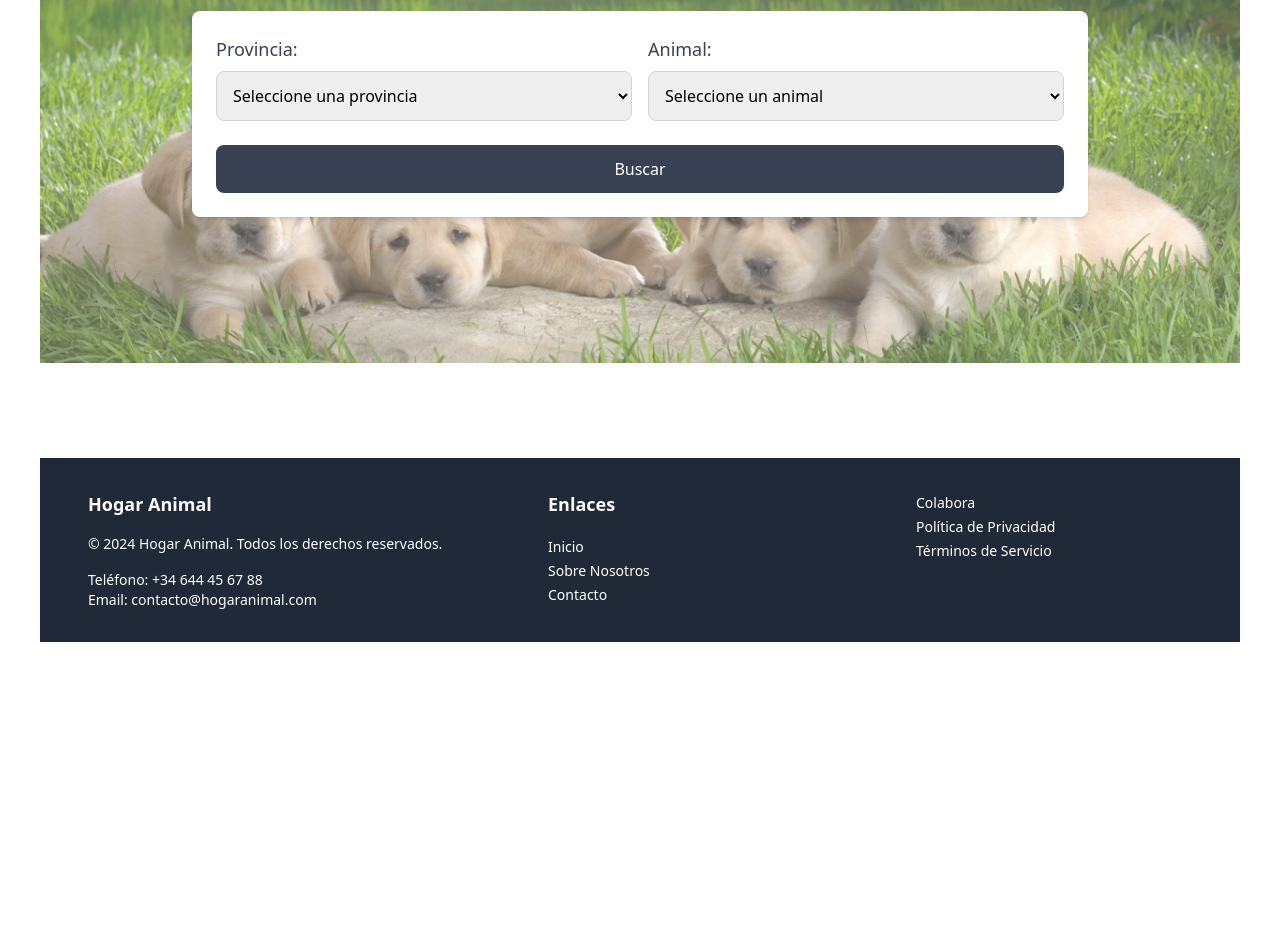
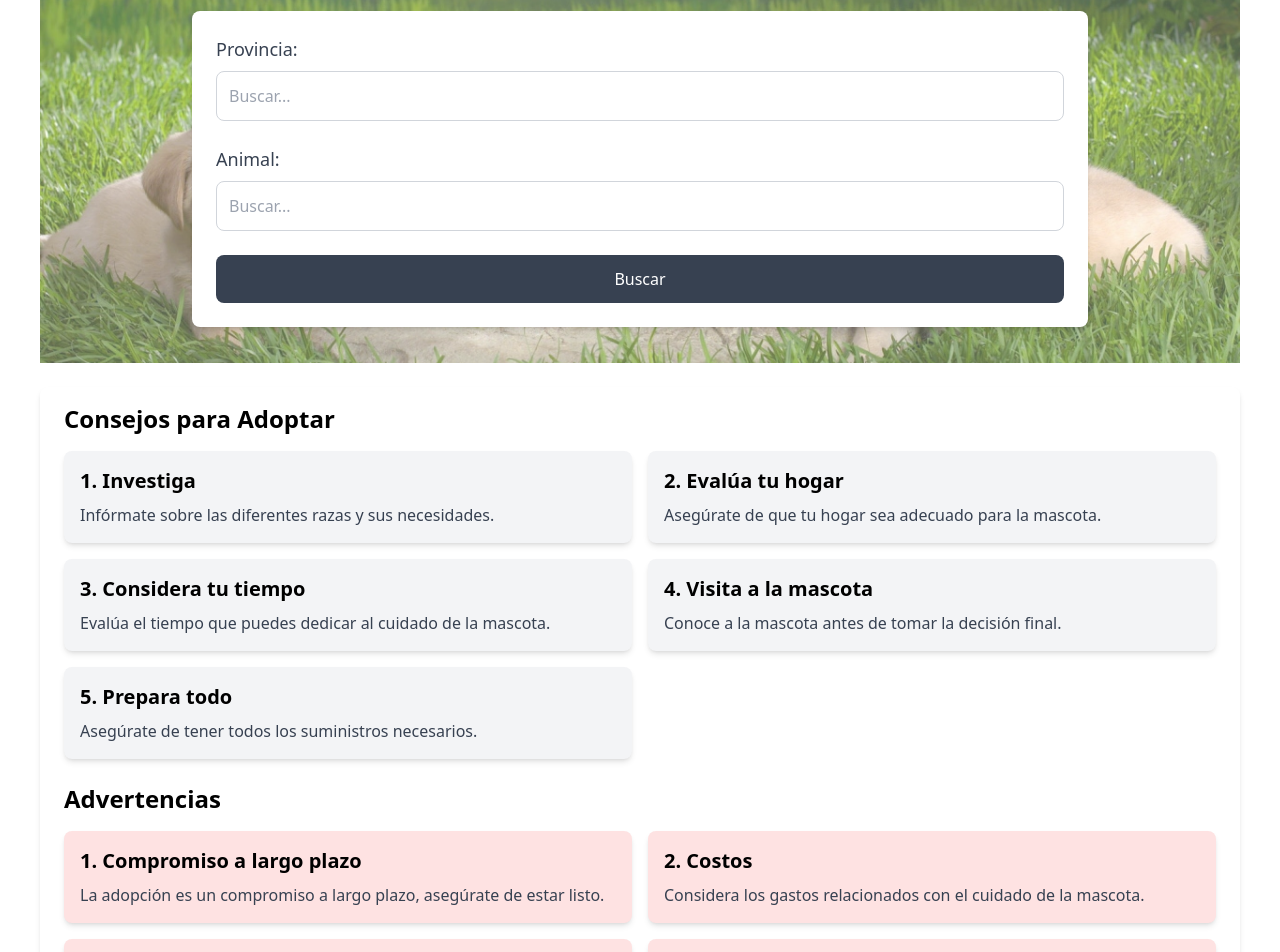
Before and after one commit to Nxttxrxl/busca-hogar, a React (Vite) app: page / in a window 1280 px wide. Shown: the part 158-1110 px from the top of the page. Before the commit the page ends 800 px from the top, so only its background shows below. Built offline with nearby package versions, Linux system fonts and the light colour scheme.

Commit message:
upgrade filtros

```diff
--- /dev/null
+++ b/src/components/AdoptionTips.tsx
@@ -0,0 +1,48 @@
+// components/AdoptionTips.tsx
+import React from 'react';
+
+const tips = [
+  { title: "Investiga", description: "Infórmate sobre las diferentes razas y sus necesidades." },
+  { title: "Evalúa tu hogar", description: "Asegúrate de que tu hogar sea adecuado para la mascota." },
+  { title: "Considera tu tiempo", description: "Evalúa el tiempo que puedes dedicar al cuidado de la mascota." },
+  { title: "Visita a la mascota", description: "Conoce a la mascota antes de tomar la decisión final." },
+  { title: "Prepara todo", description: "Asegúrate de tener todos los suministros necesarios." }
+];
+
+const warnings = [
+  { title: "Compromiso a largo plazo", description: "La adopción es un compromiso a largo plazo, asegúrate de estar listo." },
+  { title: "Costos", description: "Considera los gastos relacionados con el cuidado de la mascota." },
+  { title: "Alergias", description: "Asegúrate de que nadie en tu hogar tenga alergias a las mascotas." },
+  { title: "Adaptación", description: "Ten paciencia durante el período de adaptación de la mascota." },
+  { title: "Responsabilidad", description: "Asume la responsabilidad de cuidar a tu mascota adecuadamente." }
+];
+
+const AdoptionTips: React.FC = () => {
+  return (
+    <section className="w-full px-6 py-4 bg-white shadow-md rounded-lg my-6">
+      <div className="container mx-auto">
+        <h2 className="text-2xl font-bold mb-4">Consejos para Adoptar</h2>
+        <div className="grid grid-cols-1 md:grid-cols-2 gap-4">
+          {tips.map((tip, index) => (
+            <div key={index} className="bg-gray-100 p-4 rounded-lg shadow-md">
+              <h3 className="text-xl font-semibold mb-2">{index + 1}. {tip.title}</h3>
+              <p className="text-gray-700">{tip.description}</p>
+            </div>
+          ))}
+        </div>
+
+        <h2 className="text-2xl font-bold mt-6 mb-4">Advertencias</h2>
+        <div className="grid grid-cols-1 md:grid-cols-2 gap-4">
+          {warnings.map((warning, index) => (
+            <div key={index} className="bg-red-100 p-4 rounded-lg shadow-md">
+              <h3 className="text-xl font-semibold mb-2">{index + 1}. {warning.title}</h3>
+              <p className="text-gray-700">{warning.description}</p>
+            </div>
+          ))}
+        </div>
+      </div>
+    </section>
+  );
+};
+
+export default AdoptionTips;
--- /dev/null
+++ b/src/components/AutoComplete.tsx
@@ -0,0 +1,56 @@
+import React, { useState } from 'react';
+
+interface AutoCompleteProps {
+  options: string[];
+  value: string;
+  onChange: (value: string) => void;
+  onSelect: (option: string) => void;
+}
+
+const AutoComplete: React.FC<AutoCompleteProps> = ({ options, value, onChange, onSelect }) => {
+  const [filteredOptions, setFilteredOptions] = useState<string[]>([]);
+  const [isOpen, setIsOpen] = useState(false);
+
+  const handleInputChange = (e: React.ChangeEvent<HTMLInputElement>) => {
+    const inputValue = e.target.value;
+    onChange(inputValue);
+    setFilteredOptions(options.filter(option =>
+      option.toLowerCase().includes(inputValue.toLowerCase())
+    ));
+    setIsOpen(true);
+  };
+
+  const handleOptionClick = (option: string) => {
+    onSelect(option);
+    setIsOpen(false);
+  };
+
+  return (
+    <div className="relative w-full">
+      <input
+        type="text"
+        value={value}
+        onChange={handleInputChange}
+        onFocus={() => setIsOpen(true)}
+        onBlur={() => setTimeout(() => setIsOpen(false), 100)}
+        className="w-full p-3 border border-gray-300 rounded-lg"
+        placeholder="Buscar..."
+      />
+      {isOpen && filteredOptions.length > 0 && (
+        <ul className="absolute z-10 w-full mt-1 bg-white border border-gray-300 rounded-lg shadow-lg max-h-60 overflow-y-auto">
+          {filteredOptions.map((option) => (
+            <li
+              key={option}
+              onClick={() => handleOptionClick(option)}
+              className="p-2 hover:bg-gray-100 cursor-pointer"
+            >
+              {option}
+            </li>
+          ))}
+        </ul>
+      )}
+    </div>
+  );
+};
+
+export default AutoComplete;
--- a/src/components/Filtros.tsx
+++ b/src/components/Filtros.tsx
@@ -1,5 +1,7 @@
+// components/Filtros.tsx
 import React, { useState } from 'react';
 import { useNavigate } from 'react-router-dom';
+import AutoComplete from './AutoComplete';
 
 const Filtros: React.FC = () => {
   const [provincia, setProvincia] = useState('');
@@ -32,32 +34,24 @@ const Filtros: React.FC = () => {
     <div className="background-image flex justify-center items-start w-full">
       <div className="flex justify-center items-center w-3/4 mt-12">
         <div className="w-full max-w-4xl p-6 bg-white shadow-md rounded-lg">
-          <div className="flex space-x-4 mb-6">
+          <div className="flex flex-col space-y-6 mb-6">
             <div className="flex-1">
               <label className="block mb-2 text-lg text-gray-700">Provincia:</label>
-              <select
-                className="w-full p-3 border border-gray-300 rounded-lg"
+              <AutoComplete
+                options={provincias}
                 value={provincia}
-                onChange={(e) => setProvincia(e.target.value)}
-              >
-                <option value="">Seleccione una provincia</option>
-                {provincias.map((prov) => (
-                  <option key={prov} value={prov}>{prov}</option>
-                ))}
-              </select>
+                onChange={setProvincia}
+                onSelect={setProvincia}
+              />
             </div>
             <div className="flex-1">
               <label className="block mb-2 text-lg text-gray-700">Animal:</label>
-              <select
-                className="w-full p-3 border border-gray-300 rounded-lg"
+              <AutoComplete
+                options={animales}
                 value={animal}
-                onChange={(e) => setAnimal(e.target.value)}
-              >
-                <option value="">Seleccione un animal</option>
-                {animales.map((ani) => (
-                  <option key={ani} value={ani}>{ani}</option>
-                ))}
-              </select>
+                onChange={setAnimal}
+                onSelect={setAnimal}
+              />
             </div>
           </div>
           <button
--- a/src/pages/Home.tsx
+++ b/src/pages/Home.tsx
@@ -1,11 +1,13 @@
 import React from 'react';
 import Filtros from '../components/Filtros';
+import AdoptionTips from '../components/AdoptionTips';
 
 const Home: React.FC = () => {
   return (
 
     <main className="flex flex-col items-center">
         <Filtros />
+        <AdoptionTips />
     </main>
 
   );
```
